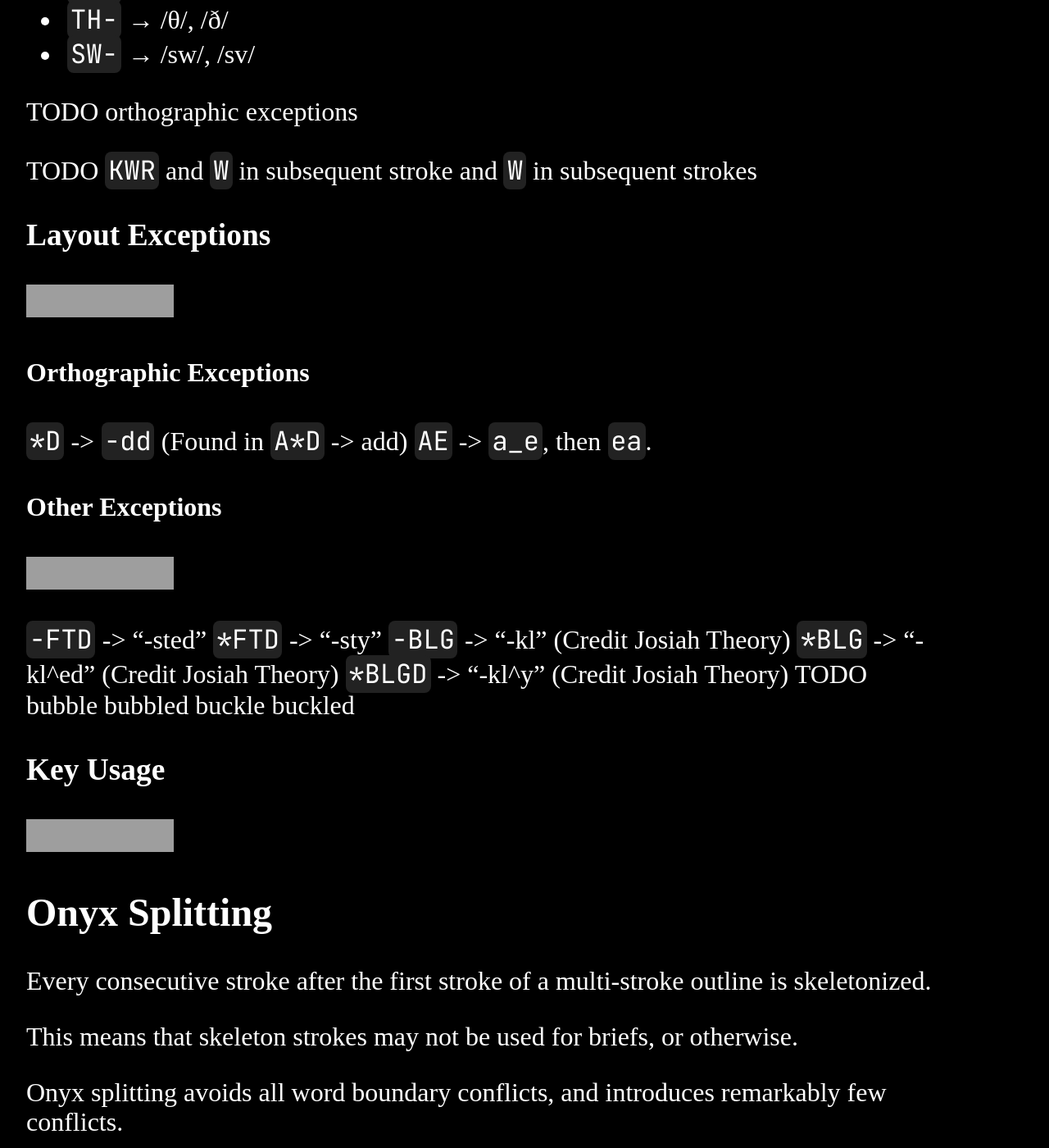
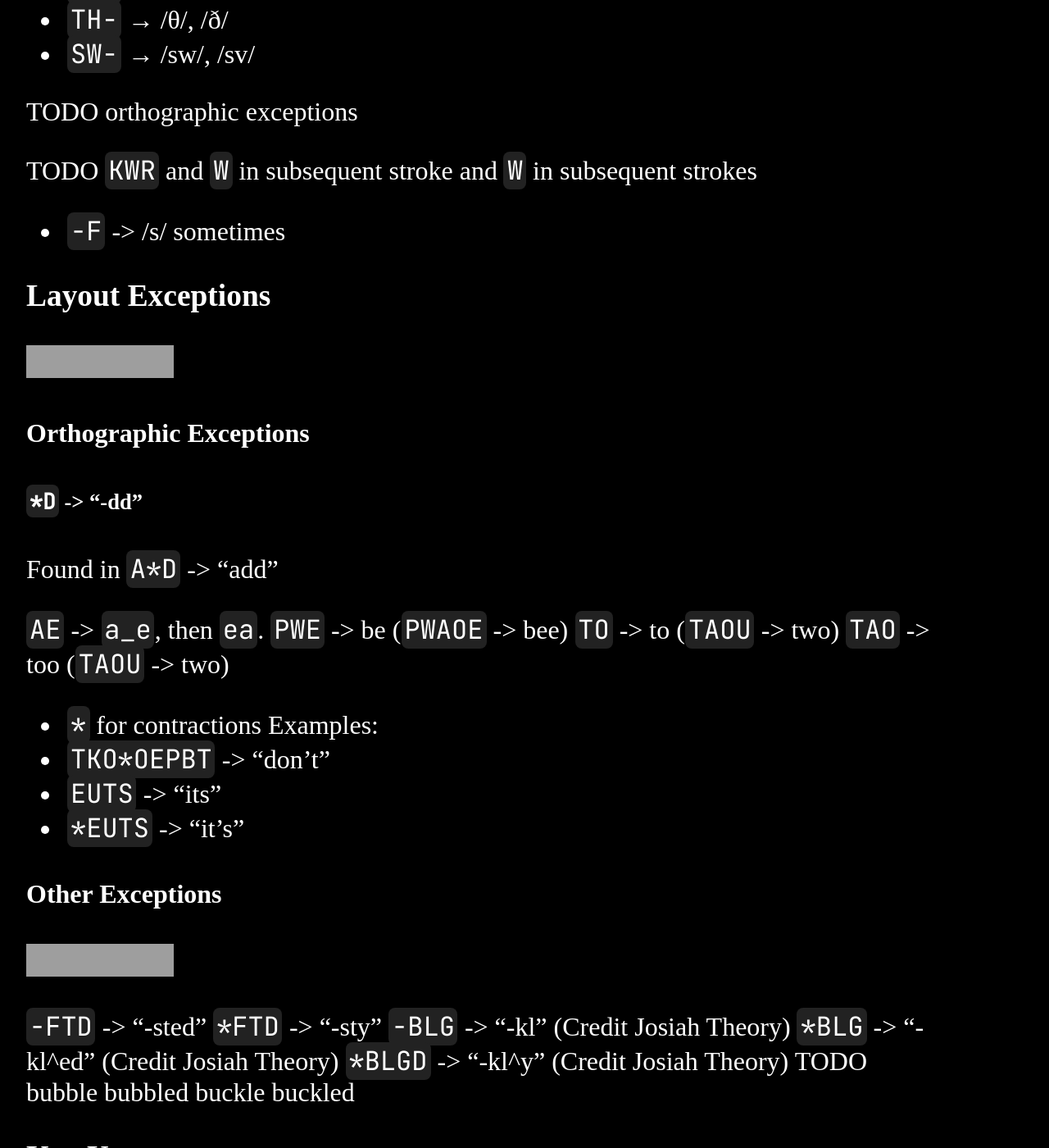
Before and after one commit to Grahp/Website, a Jekyll site: the page built from pages/Onyx Spec.md, in a window 1280 px wide and 1400 px high, scrolled down 1465 px, cut to the strip 0-1400 px from the top of the window. Shown: the whole strip at 82% size. Built offline with Jekyll 4.4.1, drawn with Linux system fonts in a browser that asks for light colours; grey boxes are pictures that could not be loaded.

Commit message:
Update onyx spec

```diff
--- a/pages/Onyx Spec.md
+++ b/pages/Onyx Spec.md
@@ -41,13 +41,27 @@ TODO orthographic exceptions
 
 TODO `KWR` and `W` in subsequent stroke and `W` in subsequent strokes
 
+- `-F` -> /s/ sometimes
+
 ### Layout Exceptions
 ![TODO](https://img.shields.io/badge/TODO-orange?style=flat)
 
 #### Orthographic Exceptions
 
-`*D` -> `-dd` (Found in `A*D` -> add)
+##### `*D` -> "-dd"
+
+Found in `A*D` -> "add"
+
 `AE` -> `a_e`, then `ea`.
+`PWE` -> be (`PWAOE` -> bee)
+`TO` -> to (`TAOU` -> two)
+`TAO` -> too (`TAOU` -> two)
+
+- `*` for contractions
+Examples:
+ - `TKO*OEPBT` -> "don't"
+ - `EUTS` -> "its"
+ - `*EUTS` -> "it's"
 
 #### Other Exceptions
 ![TODO](https://img.shields.io/badge/TODO-orange?style=flat)
```
